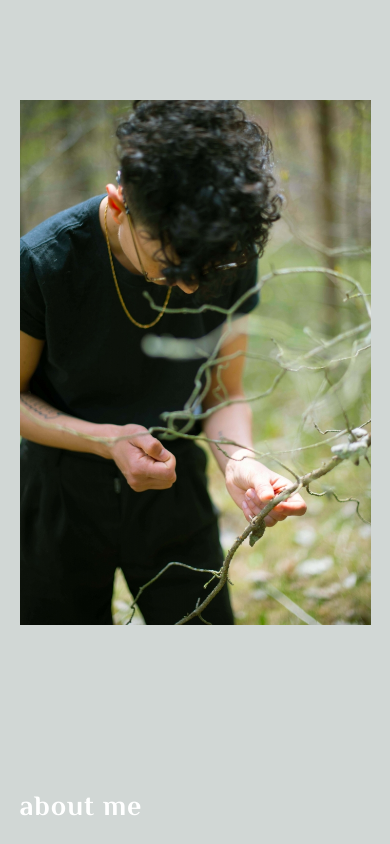
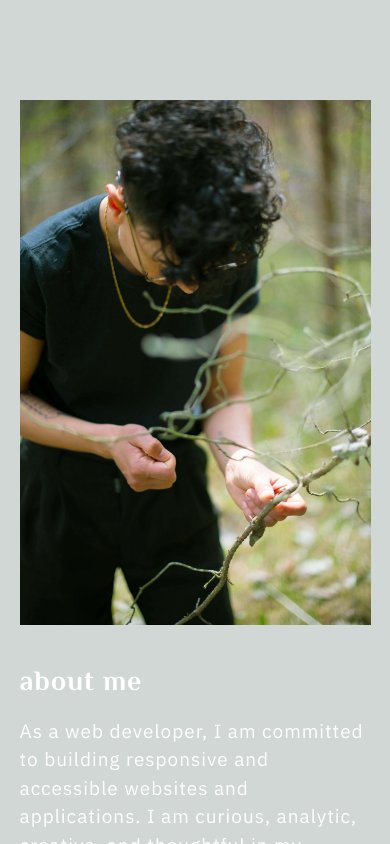
Before and after one commit to ajamalirad/portfolio, a plain HTML site: page index.html in a window 390 px wide. Both pictures are taken after a click on the element 195 px from the left and 710 px from the top of the page. Shown: the part 844-1688 px from the top of the page. Drawn offline with Linux system fonts and the light colour scheme.

Commit message:
fixed mobile

```diff
--- a/script.js
+++ b/script.js
@@ -59,6 +59,10 @@ portfolioApp.arrow = document.querySelector('.arrow');
 const appearingBio = () => {
     portfolioApp.arrow.addEventListener('click', function(){
         portfolioApp.bio.classList.add('appearingBio');
+
+        setTimeout( () => {
+            portfolioApp.bio.classList.remove('appearingBio');
+        }, 500)
     })
 }
 
--- a/styles.css
+++ b/styles.css
@@ -417,14 +417,11 @@ textarea:focus {
     .wrapper {
         width: 90%;
     }
-    .individualProject {
+    .individualProject,
+    .bioDiv {
         grid-template-columns: 1fr;
         grid-template-rows: 2fr 3fr;
         gap: 40px;
-    }
-    .bioDiv {
-        grid-template-columns: 1fr;
-        grid-template-rows: 1fr 1fr;
     }
     .projectsList {
         grid-template-columns: 1fr 1fr;
```
